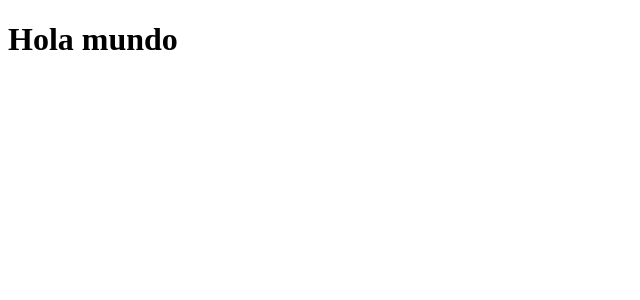
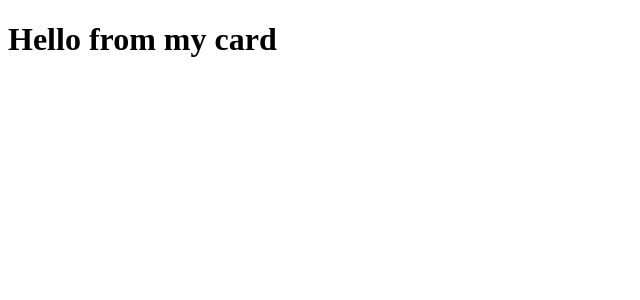
Before and after one commit to miguelmonterroso/Pokemon-App, a React (Create React App) app: page / in a window 1280 px wide. Shown: the top 300 px of the page, without its empty margins (0-640 px from the left). Built offline with nearby package versions, Linux system fonts and the light colour scheme.

Commit message:
se creo la carpeta componentes para trabajar de forma ordenada cada componente que tendra la app, se instalaron dependecias como material UI y axios para hacer la consulta al Api de pokemon

```diff
--- a/package.json
+++ b/package.json
@@ -3,9 +3,12 @@
   "version": "0.1.0",
   "private": true,
   "dependencies": {
+    "@mui/material": "^5.1.0",
+    "@mui/styles": "^5.1.0",
     "@testing-library/jest-dom": "^5.15.0",
     "@testing-library/react": "^11.2.7",
     "@testing-library/user-event": "^12.8.3",
+    "axios": "^0.24.0",
     "react": "^17.0.2",
     "react-dom": "^17.0.2",
     "react-scripts": "4.0.3",
--- a/src/App.js
+++ b/src/App.js
@@ -1,9 +1,10 @@
+import { CustomCard } from "./components/cards/card";
 
 
 function App() {
   return (
     <div>
-      <h1>Hola mundo</h1>
+      <CustomCard/>
     </div>
   );
 }
--- /dev/null
+++ b/src/components/cards/card.jsx
@@ -0,0 +1,9 @@
+import React from 'react'
+
+export const CustomCard = () => {
+    return (
+        <div>
+            <h1>Hello from my card</h1>
+        </div>
+    )
+}
```
Also changed, not shown: 1 other file (tests, documents, lock files or other folders).
